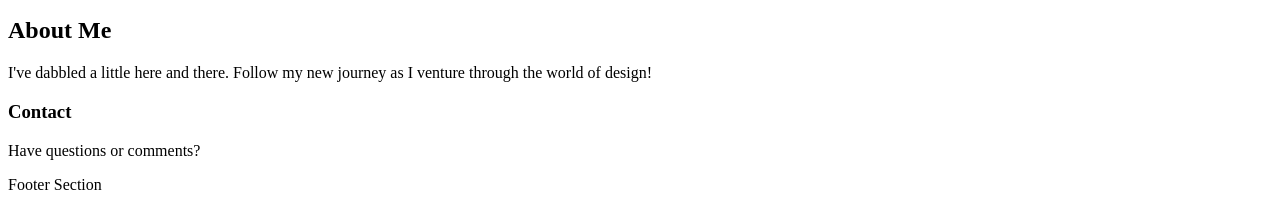
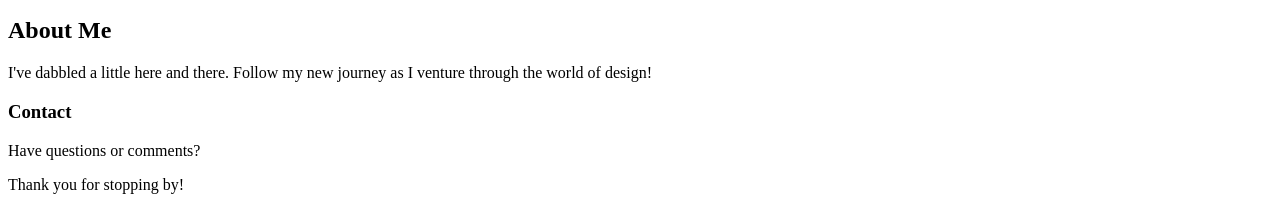
Before and after one commit to ashleyflores7/Ashley-Flores-Website, a plain HTML site: page index.html in a window 1280 px wide. Shown: the part 1009-1219 px from the top of the page. Drawn offline with Linux system fonts and the light colour scheme; files whose address does not match are found by name.

Commit message:
Add footer

```diff
--- a/index.html
+++ b/index.html
@@ -20,6 +20,7 @@
         <a href="https://www.freelogodesign.org">Love my logo? Click here! </a>
         <iframe src="https://www.freelogodesign.org" style="border:none;"></iframe>
 
+
         <table style="width:80%">
                 <tr>
                   <th>Languages</th>
@@ -38,6 +39,8 @@
         <p>Have questions or comments?</p>
 
         <!-- Footer Section -->
-        <footer>Footer Section</footer>
+        <footer>
+        <p>Thank you for stopping by!</p>
+         </footer>
         </body>
 </html>
```
